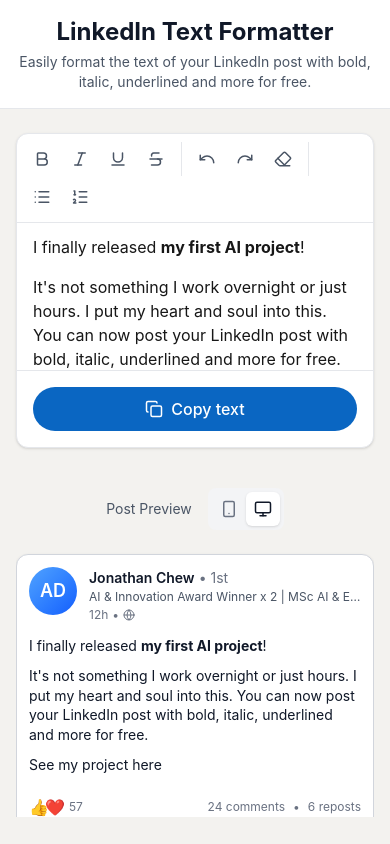
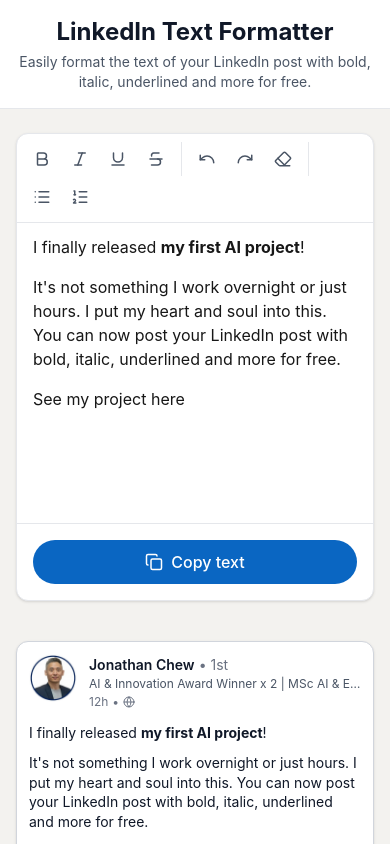
Before and after one commit to alvinarkansas/linkedin-text-formatter, a Next.js app: page / in a window 390 px wide. Shown: the top 844 px of the page. Built offline with nearby package versions, Linux system fonts and the light colour scheme.

Commit message:
style: small screen enhancements

```diff
--- a/src/app/page.tsx
+++ b/src/app/page.tsx
@@ -25,14 +25,14 @@
 
       {/* Main Content */}
       <main className="max-w-7xl mx-auto px-4 py-6">
-        <div className="flex flex-col lg:flex-row gap-6 h-[calc(100vh-160px)]">
+        <div className="flex flex-col lg:flex-row gap-6 lg:h-[calc(100vh-160px)]">
           {/* Editor Pane */}
-          <div className="flex-1 bg-white border border-gray-200 rounded-xl shadow-sm overflow-hidden">
+          <div className="flex-1 min-h-[400px] bg-white border border-gray-200 rounded-xl shadow-sm overflow-hidden">
             <RichTextEditor onUpdate={setContent} />
           </div>
 
           {/* Preview Pane */}
-          <div className="flex-1 flex justify-center items-start py-4 overflow-auto">
+          <div className="flex-1 flex justify-center items-start py-4 lg:overflow-auto">
             <LinkedInPreview content={content} />
           </div>
         </div>
--- a/src/components/LinkedInPreview.tsx
+++ b/src/components/LinkedInPreview.tsx
@@ -10,6 +10,7 @@
   Smartphone,
   Monitor,
 } from "lucide-react";
+import Image from "next/image";
 
 interface LinkedInPreviewProps {
   content: string;
@@ -24,8 +25,8 @@
 
   return (
     <div className="flex flex-col items-center w-full">
-      {/* Preview Mode Toggle */}
-      <div className="flex items-center gap-2 mb-6">
+      {/* Preview Mode Toggle - hidden on mobile screens */}
+      <div className="hidden sm:flex items-center gap-2 mb-6">
         <span className="text-sm text-gray-600 mr-2">Post Preview</span>
         <div className="flex items-center bg-gray-100 rounded-lg p-1">
           <button
@@ -63,9 +64,13 @@
         <div className="p-3 pb-0">
           <div className="flex items-start gap-3">
             {/* Avatar */}
-            <div className="w-12 h-12 rounded-full bg-gradient-to-br from-blue-400 to-blue-600 flex items-center justify-center text-white font-semibold text-lg flex-shrink-0">
-              AD
-            </div>
+            <Image
+              src="/avatar.jpeg"
+              alt="Jonathan Chew"
+              className="w-12 h-12 rounded-full object-cover shrink-0"
+              width={160}
+              height={160}
+            />
 
             {/* Profile Info */}
             <div className="flex-1 min-w-0">
@@ -124,10 +129,10 @@
 
         {/* Action Buttons */}
         <div className="px-2 py-1 flex items-center justify-between">
-          <ActionButton icon={<ThumbsUp size={18} />} label="Like" />
-          <ActionButton icon={<MessageCircle size={18} />} label="Comment" />
-          <ActionButton icon={<Repeat2 size={18} />} label="Repost" />
-          <ActionButton icon={<Send size={18} />} label="Send" />
+          <ActionButton icon={<ThumbsUp size={18} />} label="Like" isMobile={isMobile} />
+          <ActionButton icon={<MessageCircle size={18} />} label="Comment" isMobile={isMobile} />
+          <ActionButton icon={<Repeat2 size={18} />} label="Repost" isMobile={isMobile} />
+          <ActionButton icon={<Send size={18} />} label="Send" isMobile={isMobile} />
         </div>
       </div>
     </div>
@@ -137,14 +142,16 @@
 function ActionButton({
   icon,
   label,
+  isMobile
 }: {
   icon: React.ReactNode;
   label: string;
+  isMobile?: boolean;
 }) {
   return (
     <button className="flex items-center gap-2 px-3 py-3 rounded hover:bg-gray-100 transition-colors text-gray-600 hover:text-gray-900">
       {icon}
-      <span className="text-[14px] font-medium hidden sm:inline">{label}</span>
+      {!isMobile && <span className="text-[14px] hidden font-medium sm:inline">{label}</span>}
     </button>
   );
 }
```
Also changed, not shown: public/avatar.jpeg (added).
